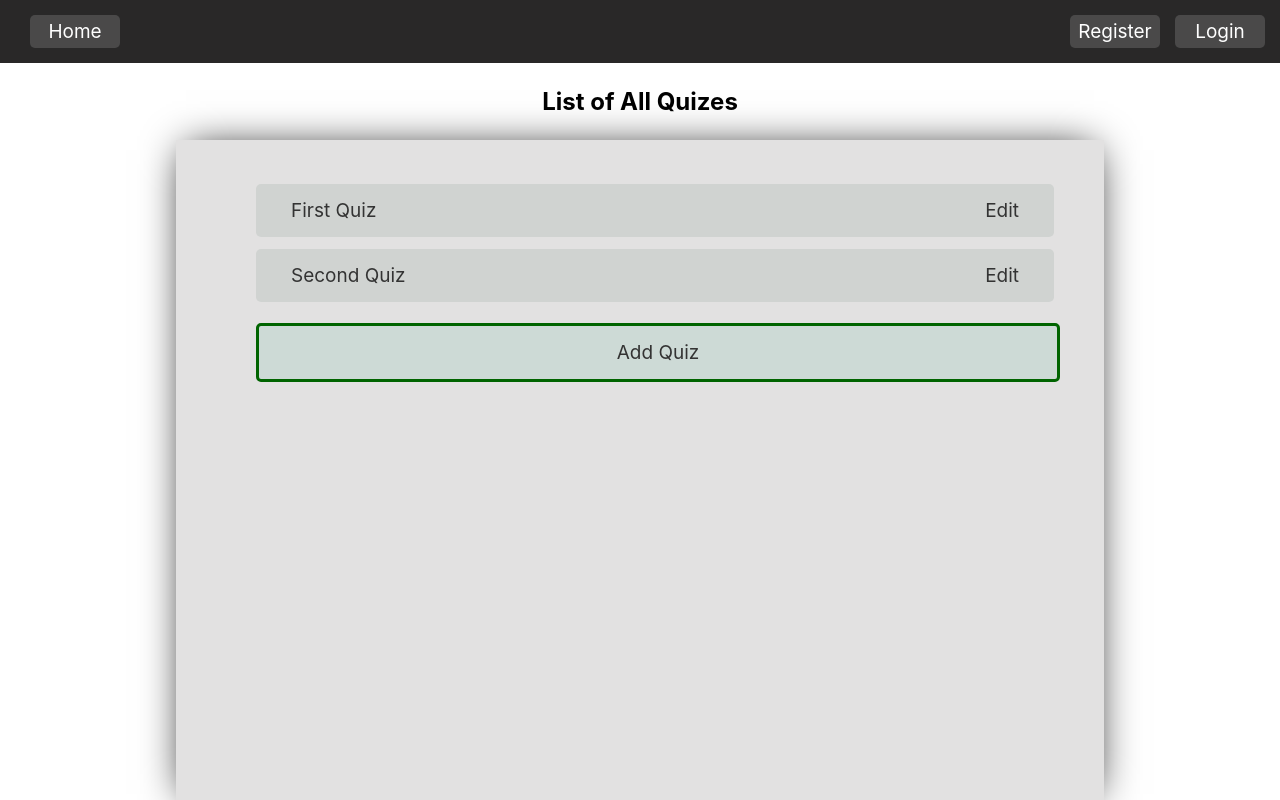
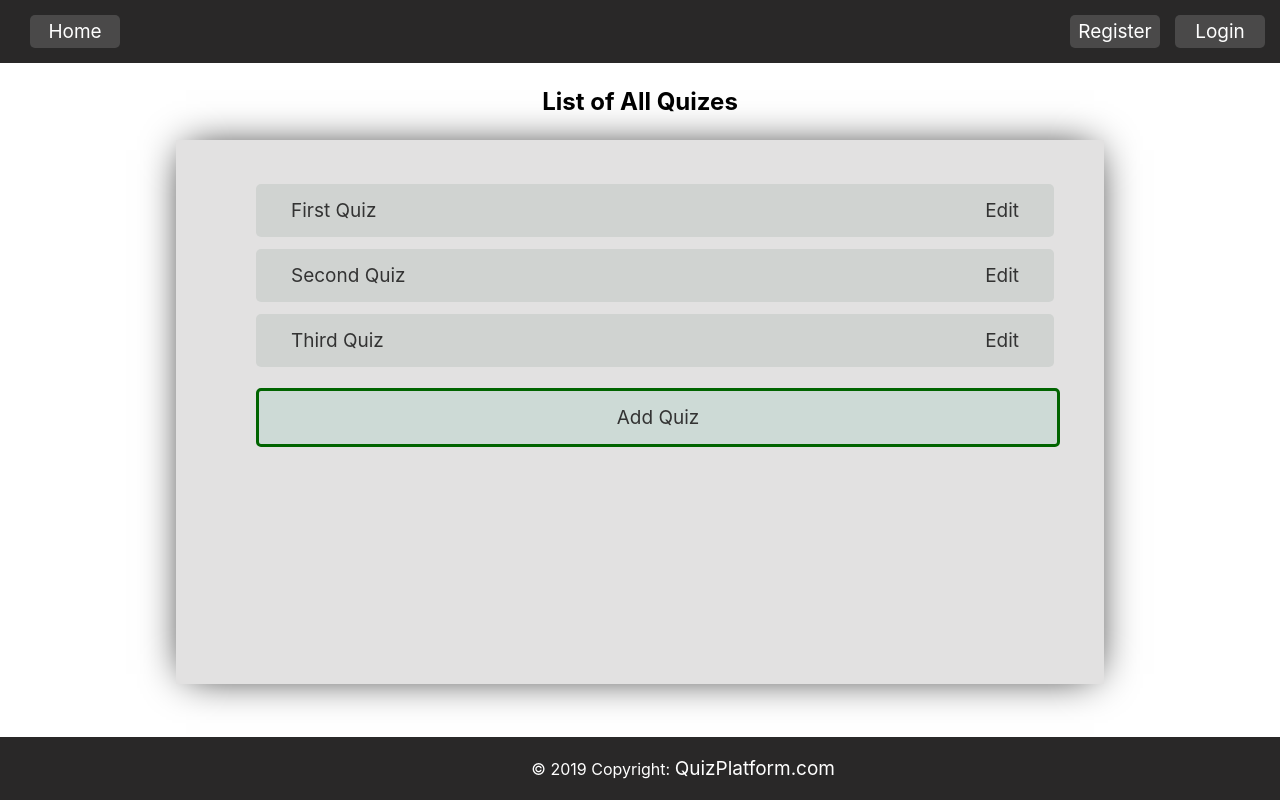
Before and after one commit to mihaela1354/Quiz-Vue-App, a Vue app: page / in a window 1280 px wide. Shown: the top 800 px of the page. Built offline with nearby package versions, Linux system fonts and the light colour scheme.

Commit message:
Styles
Footer is fixed. One quiz is added just for test and home styles are edited.

```diff
--- a/src/components/Home.vue
+++ b/src/components/Home.vue
@@ -4,15 +4,13 @@
   <section>
     <ul class="quiz-step step1 current">
       <li class="quiz" v-for="quiz in quizList" :key="quiz.id">
-        <div>
           <router-link :to="{ name: 'Quiz', params: { id: quiz.id }}">{{quiz.title}}</router-link>
           <router-link class="edit" :to="{ name: 'edit', params: { id: quiz.id }}">Edit</router-link>
-        </div>
       </li>
-      <div>
+    </ul>
+    <div>
         <router-link id="addQuiz" to="/quiz/add">Add Quiz</router-link>
-      </div>
-    </ul>
+    </div>
   </section>
   </div>
 </template>
@@ -44,7 +42,7 @@ section {
   display: block;
   width: 60%;
   margin:auto;
-  height:600px;
+  height:30rem;
   margin-top: 1.5rem;
   background-color: rgb(226, 225, 225);
   box-shadow: 0 0 40px -10px #000;
--- a/src/components/common/Footer.vue
+++ b/src/components/common/Footer.vue
@@ -27,15 +27,14 @@ export default {
   padding:0;
 }
 footer{
-  background-color: rgba(19, 18, 18, 0.904);
-  padding: 10px;
-  font-family: -apple-system, BlinkMacSystemFont, 'Segoe UI', Roboto, Oxygen, Ubuntu, Cantarell, 'Open Sans', 'Helvetica Neue', sans-serif;
-
-  width: -webkit-fill-available;
-    bottom: 0;
-    height: 20px;
-    margin: 0 auto;
-    display:flex;
+   margin-top: 50px;
+    text-align: center;
+    background-color: rgba(19, 18, 18, 0.904);
+    padding: 20px 0;
+    color: white;
+    position:absolute;
+    bottom:0;
+    width:100%;
 }
 footer div a{
   display:inline-block;
@@ -50,7 +49,7 @@ footer div{
 a{
   color: white;
   text-decoration: none;
-  width:50%;
+  width:10%;
   margin-right:10px;
 }
 </style>
--- a/src/data/questions.json
+++ b/src/data/questions.json
@@ -22,5 +22,17 @@
   "6": {
     "title": "What is your favourite drink?",
     "answers": [{ "content": "frape", "isRight": true }, { "content": "tea", "isRight": false}, { "content": "water", "isRight": false}]
+  },
+  "7": {
+    "title": "What is this project about?",
+    "answers": [{ "content": "PWA", "isRight": true }, { "content": "JS", "isRight": false}, { "content": "Node.js", "isRight": false}]
+  },
+  "8": {
+    "title": "What is the purpose of life?",
+    "answers": [{ "content": "Beer", "isRight": true }, { "content": "Happiness", "isRight": false}, { "content": "-1/12", "isRight": false}]
+  },
+  "9": {
+    "title": "2 + 2 = ?",
+    "answers": [{ "content": "4", "isRight": true }, { "content": "8", "isRight": false}, { "content": "-1/12", "isRight": false}]
   }
 }
--- a/src/data/quizes.json
+++ b/src/data/quizes.json
@@ -8,5 +8,10 @@
     "id": 2,
     "title": "Second Quiz",
     "questionIds": [ 4,5,6 ]
+  },
+  "3": {
+    "id": 3,
+    "title": "Third Quiz",
+    "questionIds": [ 7,8,9 ]
   }
 }
```
